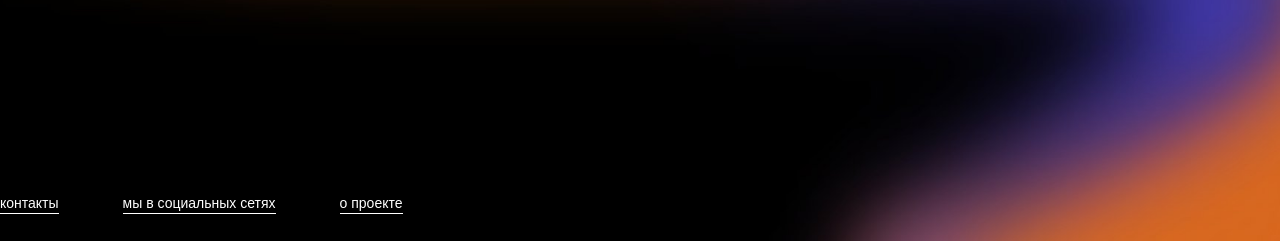
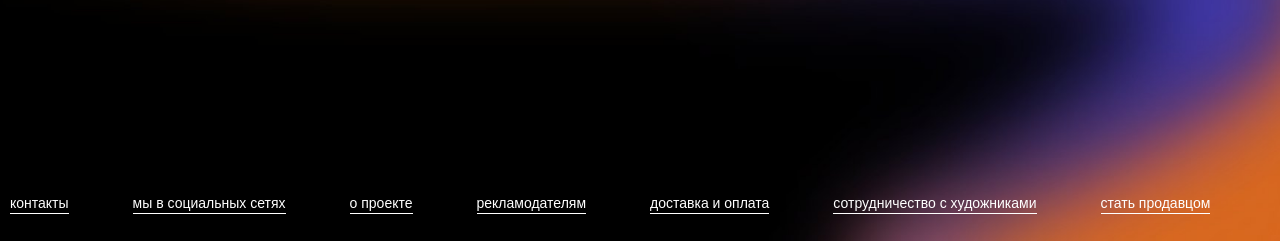
Before and after one commit to foxxill/artima_new_generation, a Django app: page / in a window 1280 px wide. Shown: the part 559-800 px from the top of the page. Run offline with Django 5.2, Linux system fonts and the light colour scheme.

Commit message:
основа главной

```diff
--- a/artima/shop/static/home.css
+++ b/artima/shop/static/home.css
@@ -36,6 +36,7 @@ body {
     margin-right: 20vw;
 }
 
+
 .button {
     border-style: solid;
     border-width: 1px;
@@ -51,6 +52,10 @@ body {
     display: flex;
     margin-right: 5vw;
     height: fit-content;
+}
+
+.button:first-child {
+    margin-left: 10px;
 }
 
 .button-lupa {
--- a/artima/shop/templates/home.html
+++ b/artima/shop/templates/home.html
@@ -59,6 +59,22 @@
         <button class="button">
             <p class="button-text">о проекте</p>
         </button>
+
+        <button class="button">
+            <p class="button-text">рекламодателям</p>
+        </button>
+
+        <button class="button">
+            <p class="button-text">доставка и оплата</p>
+        </button>
+
+        <button class="button">
+            <p class="button-text">сотрудничество с художниками</p>
+        </button>
+
+        <button class="button">
+            <p class="button-text">стать продавцом</p>
+        </button>
     </div>
 </body>
 </html>
```
